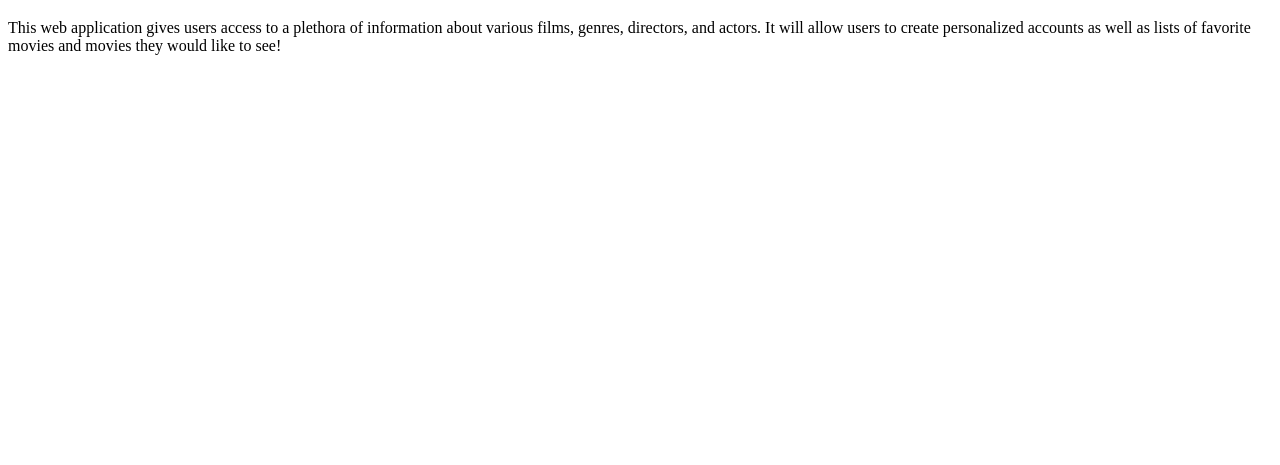
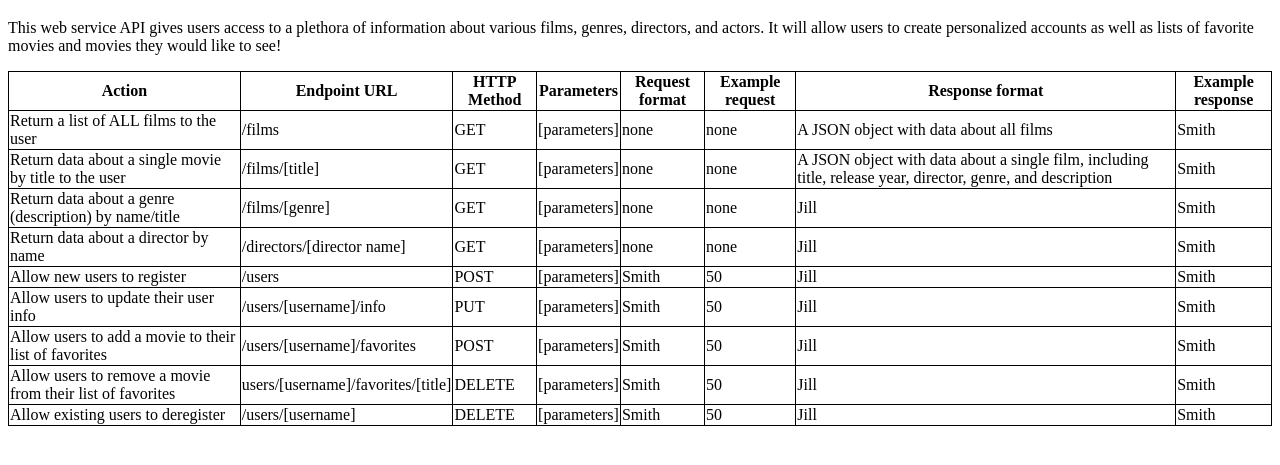
Before and after one commit to shplank/movie_api, a website: page public/documentation.html in a window 1280 px wide. Shown: the part 61-526 px from the top of the page. Drawn offline with Linux system fonts and the light colour scheme.

Commit message:
Update list
Updated films array and documentation

```diff
--- a/package.json
+++ b/package.json
@@ -22,6 +22,7 @@
     "@types/morgan": "^1.9.2",
     "body-parser": "^1.19.0",
     "express": "^4.17.1",
-    "morgan": "^1.10.0"
+    "morgan": "^1.10.0",
+    "uuid": "^8.3.2"
   }
 }
--- a/public/documentation.html
+++ b/public/documentation.html
@@ -4,7 +4,13 @@
   <head>
     <meta charset="utf-8">
     <meta name="viewport" content="width=device-width, initial-scale=1, shrink-to-fit=no">
-    <title>Movie API Documentation</title>
+    <title>Mooovies! API Documentation</title>
+    <style>
+      table, th, td {
+        border: 1px solid black;
+        border-collapse: collapse;
+      }
+</style>
   </head>
 
   <body>
@@ -12,8 +18,111 @@
   <h1>DocFlix Documentation Page</h1>
 
   <p>
-    This web application gives users access to a plethora of information about various films, genres, directors, and actors. It will allow users to create personalized accounts as well as lists of favorite movies and movies they would like to see!
+    This web service API gives users access to a plethora of information about various films, genres, directors, and actors. It will allow users to create personalized accounts as well as lists of favorite movies and movies they would like to see!
   </p>
+
+  <table style="width:100%">
+    <tr>
+      <th>Action</th>
+      <th>Endpoint URL</th>
+      <th>HTTP Method</th>
+      <th>Parameters</th>
+      <th>Request format</th>
+      <th>Example request</th>
+      <th>Response format</th>
+      <th>Example response</th>
+    </tr>
+    <tr>
+      <td>Return a list of ALL films to the user</td>
+      <td>/films</td>
+      <td>GET</td>
+      <td>[parameters]</td>
+      <td>none</td>
+      <td>none</td>
+      <td>A JSON object with data about all films</td>
+      <td>Smith</td>
+    </tr>
+    <tr>
+      <td>Return data about a single movie by title to the user</td>
+      <td>/films/[title]</td>
+      <td>GET</td>
+      <td>[parameters]</td>
+      <td>none</td>
+      <td>none</td>
+      <td>A JSON object with data about a single film, including title, release year, director, genre, and description</td>
+      <td>Smith</td>
+    </tr>
+    <tr>
+      <td>Return data about a genre (description) by name/title</td>
+      <td>/films/[genre]</td>
+      <td>GET</td>
+      <td>[parameters]</td>
+      <td>none</td>
+      <td>none</td>
+      <td>Jill</td>
+      <td>Smith</td>
+    </tr>
+    <tr>
+      <td>Return data about a director by name</td>
+      <td>/directors/[director name]</td>
+      <td>GET</td>
+      <td>[parameters]</td>
+      <td>none</td>
+      <td>none</td>
+      <td>Jill</td>
+      <td>Smith</td>
+    </tr>
+    <tr>
+      <td>Allow new users to register</td>
+      <td>/users</td>
+      <td>POST</td>
+      <td>[parameters]</td>
+      <td>Smith</td>
+      <td>50</td>
+      <td>Jill</td>
+      <td>Smith</td>
+    </tr>
+    <tr>
+      <td>Allow users to update their user info</td>
+      <td>/users/[username]/info</td>
+      <td>PUT</td>
+      <td>[parameters]</td>
+      <td>Smith</td>
+      <td>50</td>
+      <td>Jill</td>
+      <td>Smith</td>
+    </tr>
+    <tr>
+      <td>Allow users to add a movie to their list of favorites</td>
+      <td>/users/[username]/favorites</td>
+      <td>POST</td>
+      <td>[parameters]</td>
+      <td>Smith</td>
+      <td>50</td>
+      <td>Jill</td>
+      <td>Smith</td>
+    </tr>
+    <tr>
+      <td>Allow users to remove a movie from their list of favorites</td>
+      <td>users/[username]/favorites/[title]</td>
+      <td>DELETE</td>
+      <td>[parameters]</td>
+      <td>Smith</td>
+      <td>50</td>
+      <td>Jill</td>
+      <td>Smith</td>
+    </tr>
+    <tr>
+      <td>Allow existing users to deregister</td>
+      <td>/users/[username]</td>
+      <td>DELETE</td>
+      <td>[parameters]</td>
+      <td>Smith</td>
+      <td>50</td>
+      <td>Jill</td>
+      <td>Smith</td>
+    </tr>
+  </table>
 
   </body>
 
```
Also changed, not shown: index.js (+60 -24 lines), 1 other file.
